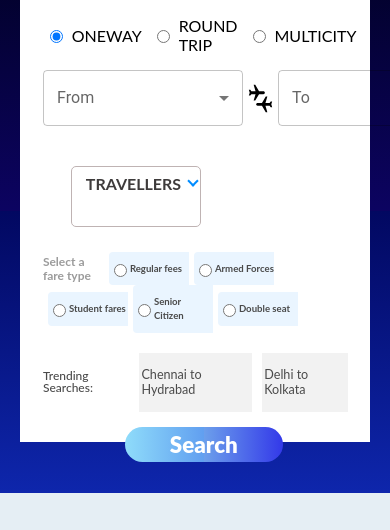
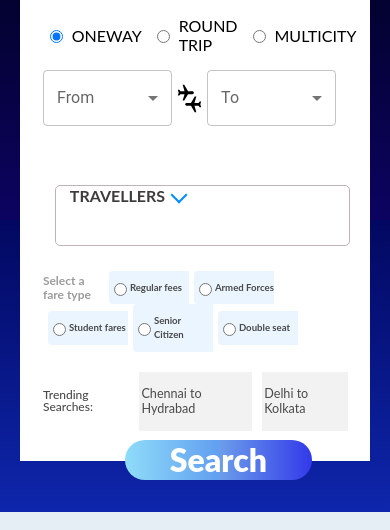
Before and after one commit to shreevalikushe/Make-my-trip-clone, a React (Create React App) app in the folder frontend/: page / in a window 390 px wide. Shown: the part 258-788 px from the top of the page. Built offline with nearby package versions, Linux system fonts and the light colour scheme.

Commit message:
Home flight searchui better

```diff
--- a/frontend/src/Components/FlightHome.jsx
+++ b/frontend/src/Components/FlightHome.jsx
@@ -63,17 +63,16 @@ const FlightHome = () => {
           <div className={styles.fromToConnecting}>
             <div className={styles.fromTo}>
               <div className={styles.from}>
-                <FormControl>
+                <FormControl sx= {{ width: "100%" }}>
                   <InputLabel
-                    fullWidth
-                    sx={{ width: 250 }}
+                    sx={{ width: "100%" }}
                     id="demo-simple-select-label"
                   >
                     From
                   </InputLabel>
                   <Select
                     fullWidth
-                    sx={{ width: 200 }}
+                    sx={{ width: "100%" }}
                     labelId="demo-simple-select-label"
                     id="demo-simple-select"
                     value={from}
@@ -91,17 +90,17 @@ const FlightHome = () => {
                 <ConnectingAirportsIcon fontSize="large" color="grey" />
               </div>
               <div className={styles.to}>
-                <FormControl>
+                <FormControl  sx={{  width: "100%" }}>
                   <InputLabel
                     fullWidth
-                    sx={{ width: 250 }}
+                    sx={{  width: "100%" }}
                     id="demo-simple-select-label"
                   >
                     To
                   </InputLabel>
                   <Select
-                    fullWidth
-                    sx={{ width: 250 }}
+
+                    sx={{  width: "100%" }}
                     labelId="demo-simple-select-label"
                     id="demo-simple-select"
                     value={to}
@@ -121,13 +120,14 @@ const FlightHome = () => {
           {/* departure and return date start */}
           <div className={styles.DepRetContainer}>
             {/* departure date starts */}
-            <div>
+            <div style={{ width:"100%"}}>
+            < FormControl sx={{width:"100%"}}>
+
               <LocalizationProvider
-                styles={{ height: "100px" }}
+               sx={{width:"100%"}}
                 dateAdapter={AdapterDateFns}
               >
                 <DatePicker
-                  styles={{ height: "100px" }}
                   label="Departure"
                   value={departure}
                   onChange={(newValue) => {
@@ -136,6 +136,7 @@ const FlightHome = () => {
                   renderInput={(params) => <TextField {...params} />}
                 />
               </LocalizationProvider>
+              </FormControl>
             </div>
             {/* departure date end */}
 
--- a/frontend/src/Components/flight.module.css
+++ b/frontend/src/Components/flight.module.css
@@ -24,6 +24,8 @@
   display: flex;
   justify-content: space-evenly;
   font-size: bold;
+  flex-wrap: wrap;
+  max-width: 900px;
 }
 .book {
   flex-grow: 8;
@@ -57,16 +59,40 @@
 /* search bar from and to start */
 .bookingSearch {
   display: flex;
+  flex-wrap: wrap;
   /* border: 1px solid red; */
 }
-.fromToConnecting {
+.bookingSearch > div:nth-child(1){
+  width: 46%;
+  /* border: 1px solid red; */
+  margin-right: 14px;
+}
+.bookingSearch > div:nth-child(2){
+  width: 23%;
+  /* border: 1px solid green; */
+  display: grid;
+    place-items: center;
+}
+.bookingSearch > div:nth-child(3){
+  width: 23%;
+  /* border: 1px solid green; */
+}
+
+/* .fromToConnecting {
   width: 50%;
-}
+} */
 
 .departureArrivalConnecting {
   position: relative;
 }
-
+.from {
+  width: 100%;
+  /* border: 1px solid magenta; */
+}
+.to{
+  width: 100%;
+  /* border: 1px solid green; */
+}
 .fromTo {
   display: flex;
   z-index: 1;
@@ -81,12 +107,11 @@
 
 /* //Departire nad return date css starts */
 .DepRetContainer {
-  /* border: 1px solid black; */
+
   flex-grow: 0.3;
   width: 20%;
-  display: flex;
-  margin-left: 20px;
-  margin-right: 20px;
+
+
 }
 
 /* no. of travellers */
@@ -105,7 +130,7 @@
 }
 
 .travellersText {
-  padding-top: 7px;
+  /* padding-top: 7px; */
   padding-left: 10px;
   /* font-size: 1.2em; */
   font-weight: bold;
@@ -116,7 +141,7 @@
   border: solid #008cff;
   border-width: 0 2px 2px 0;
   display: inline-block;
-  padding: 3px;
+  padding: 5px;
   content: "";
   transform: rotate(45deg);
   -webkit-transform: rotate(45deg);
@@ -215,36 +240,25 @@
     #6c9feb 50%,
     #3339e9 100%
   );
-  /* height: 28px; */
   position: absolute;
   bottom: 7.5%;
   left: 47%;
-
-  padding: 1%;
-  padding: 1% 45px;
-  border-radius: 25px;
+  padding: 0.1% 45px;
+  border-radius: 40px;
   color: white;
-  font-size: 1.4em;
+  font-size: 2em;
   font-weight: 900;
 }
 
 @media only screen and (max-width: 1320px) {
-  .bookingSearch {
-    flex-direction: column;
-  }
+
   .fromToConnecting {
-    width: 80%;
     margin: auto;
     margin-bottom: 20px;
   }
-  .DepRetContainer {
-    width: 100%;
-    margin-left: 70px;
-  }
+
   .travellerContainer {
-    width: 40%;
-
-    margin-left: 10%;
+    width: 30%;
     padding-left: 4px;
     margin-top: 20px;
     padding-bottom: 4px;
@@ -252,24 +266,33 @@
   }
 }
 @media only screen and (max-width: 1020px) {
-  .fromToConnecting {
-    margin-left: 10%;
+  .bookingSearch > div:nth-child(1){
+    width: 100%;
+
   }
-  .DepRetContainer {
-    width: 80%;
-    margin-left: 40px;
+  .bookingSearch > div:nth-child(2){
+    width: 47%;
+
+  }
+  .bookingSearch > div:nth-child(3){
+    width: 47%;
+
+  }
+
+  .travellerContainer{
+    flex-grow: 1;
   }
   .buttonContainer {
     bottom: 5%;
     left: 40%;
   }
 }
-@media only screen and (max-width: 820px) {
+@media only screen and (max-width: 1050px) {
   .fromToConnecting {
     margin-left: 1%;
-    width: 90%;
-    /* border: 1px solid red; */
+
   }
+
 
   .buttonContainer {
     bottom: 5.5%;
```
